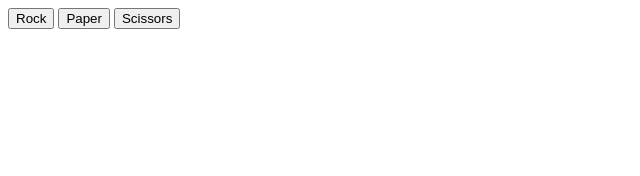
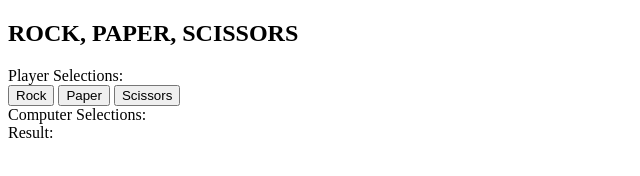
Before and after one commit to jguneratne/rock-paper-scissors, a plain HTML site: page index.html in a window 1280 px wide. Shown: the whole page, without its empty margins (0-640 px from the left). Drawn offline with Linux system fonts and the light colour scheme.

Commit message:
Set up page for game play

```diff
--- a/index.html
+++ b/index.html
@@ -8,10 +8,22 @@
 </head>
 <body>
 
-    <button class="rock"> Rock </button>
-    <button class="paper"> Paper </button>
-    <button class="scissors"> Scissors </button>
+    <h2 class = rps>ROCK, PAPER, SCISSORS</h2>
+
+    <div class="player">Player Selections:</div>
+
+        <button class="rock"> Rock </button>
+        <button class="paper"> Paper </button>
+        <button class="scissors"> Scissors </button>
+
+    <div class="computer">Computer Selections: </div>
+
+    <div class="result">Result:</div>
 
     <script src = "script.js"></script>
+
+
+
+
 </body>
 </html>
```
